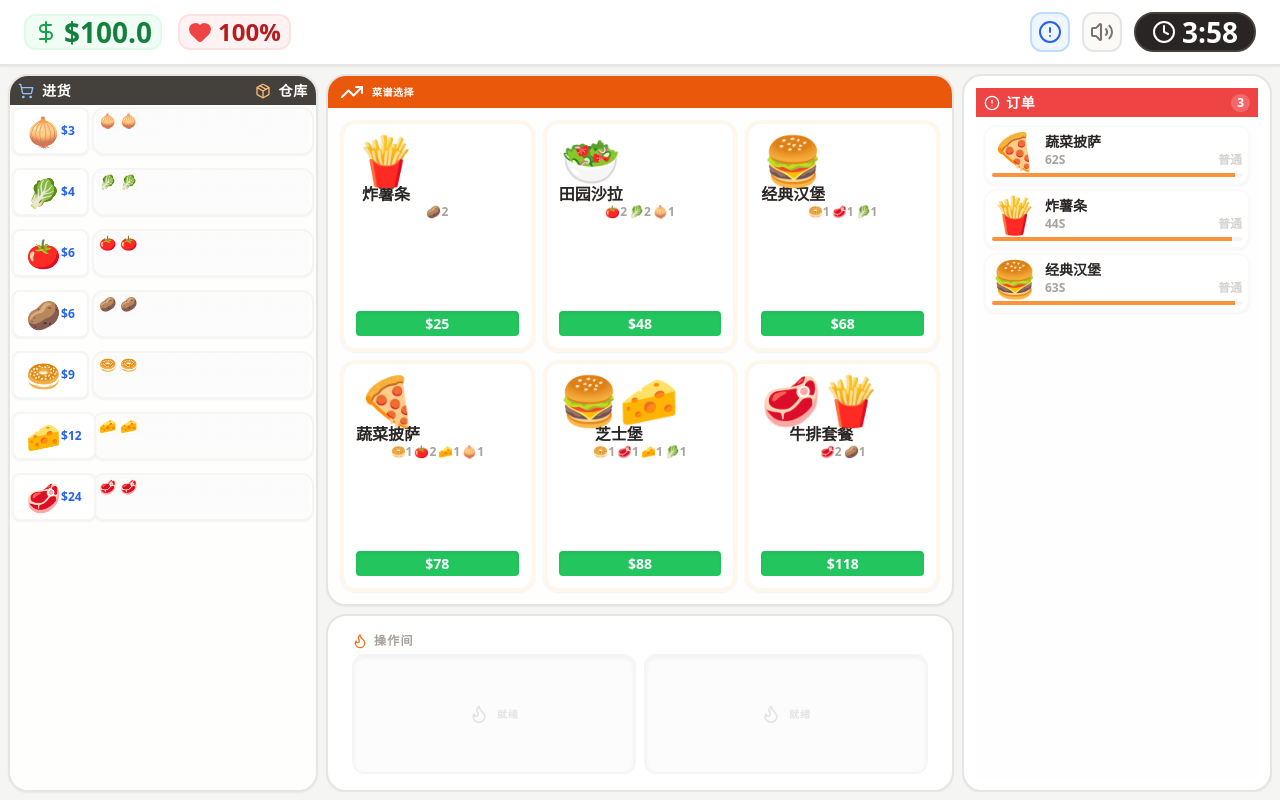
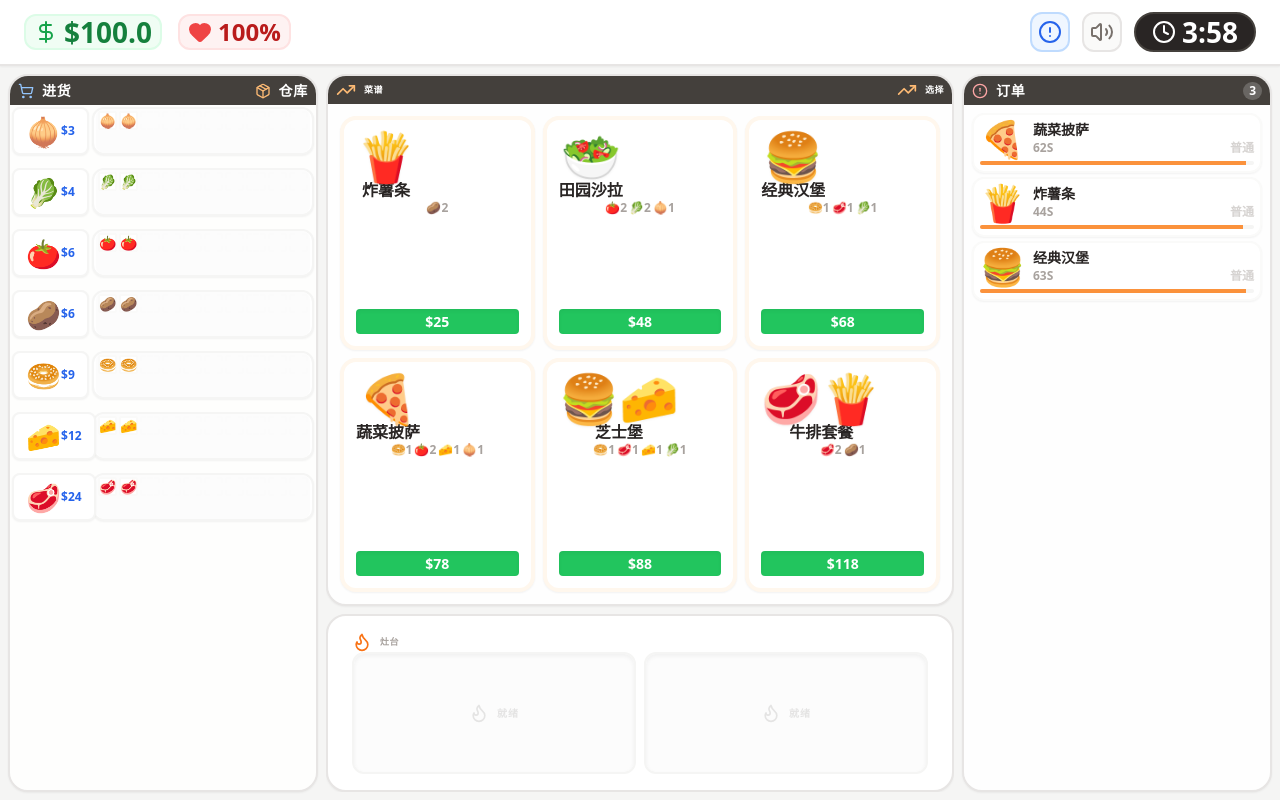
Before and after one commit to JerryChen-McGill/Kitchen-Master, a React (Vite) app: page / in a window 1280 px wide. Both pictures are taken after a click on the button "开始经营". Built offline with nearby package versions, Linux system fonts and the light colour scheme.

Commit message:
4th commit

```diff
--- a/App.tsx
+++ b/App.tsx
@@ -681,9 +681,9 @@ const App: React.FC = () => {
         <div className="col-span-6 flex flex-col gap-1 overflow-hidden">
           {/* Menu Section */}
           <section className="h-[75%] bg-white rounded-xl shadow-sm border border-stone-200 overflow-hidden flex flex-col">
-            <div className="bg-orange-600 px-3 py-1 flex items-center gap-2 text-white shrink-0">
-              <TrendingUp className="w-3.5 h-3.5" />
-              <h2 className="text-[10px] font-black uppercase tracking-wider text-white">菜谱选择</h2>
+            <div className="bg-stone-700 px-2 py-1 flex items-center justify-between text-white shrink-0">
+              <div className="flex items-center gap-1"><TrendingUp className="w-3 h-3 text-orange-300" /><h2 className="text-[9px] font-black uppercase tracking-wider truncate">菜谱</h2></div>
+              <div className="flex items-center gap-1"><TrendingUp className="w-3 h-3 text-orange-300" /><h2 className="text-[9px] font-black uppercase tracking-wider truncate">选择</h2></div>
             </div>
             <div className="p-1 recipe-grid overflow-y-auto flex-1 bg-stone-100/10">
               {[...RECIPES].sort((a, b) => a.salePrice - b.salePrice).map(recipe => {
@@ -717,8 +717,8 @@ const App: React.FC = () => {
 
           {/* Cooking Section */}
           <section className="h-[25%] bg-white rounded-xl shadow-sm border border-stone-200 px-2 py-1 flex flex-col overflow-hidden">
-            <div className="flex items-center gap-1.5 mb-1 shrink-0 font-black text-stone-400 uppercase tracking-widest text-[8px]">
-              <Flame className="w-2.5 h-2.5 text-orange-500" /> 操作间
+            <div className="flex items-center gap-1 shrink-0 font-black text-stone-400 uppercase tracking-wider text-[9px]">
+              <Flame className="w-3 h-3 text-orange-500" /> 灶台
             </div>
             <div className="flex-1 flex gap-2">
               {state.stoves.map(stove => {
@@ -750,12 +750,11 @@ const App: React.FC = () => {
         </div>
 
         {/* Orders Section (Right) */}
-        <div className="col-span-3 flex flex-col gap-1 overflow-hidden">
-          <section className="flex-1 bg-white rounded-xl shadow-sm border border-stone-200 overflow-hidden flex flex-col">
-            <div className="bg-red-500 px-2 py-1 flex items-center justify-between text-white shrink-0">
-              <div className="flex items-center gap-1.5"><AlertCircle className="w-3 h-3" /><h2 className="text-[9px] font-black uppercase tracking-wider truncate">订单</h2></div>
-              <span className="bg-white/20 text-[8px] px-1.5 rounded-full font-black">{state.activeOrders.length}</span>
-            </div>
+        <section className="col-span-3 bg-white rounded-xl shadow-sm border border-stone-200 overflow-hidden flex flex-col">
+          <div className="bg-stone-700 px-2 py-1 flex items-center justify-between text-white shrink-0">
+            <div className="flex items-center gap-1"><AlertCircle className="w-3 h-3 text-red-300" /><h2 className="text-[9px] font-black uppercase tracking-wider truncate">订单</h2></div>
+            <span className="bg-white/20 text-[8px] px-1.5 rounded-full font-black">{state.activeOrders.length}</span>
+          </div>
             <div className="p-1 space-y-1 flex-1 overflow-y-auto bg-stone-100/10">
               {state.activeOrders.map(order => {
                 const recipe = RECIPES.find(r => r.id === order.dishId)!;
@@ -779,7 +778,6 @@ const App: React.FC = () => {
               })}
             </div>
           </section>
-        </div>
       </main>
 
       {/* Center Popup Notifications */}
```
